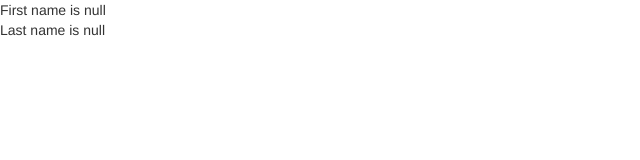
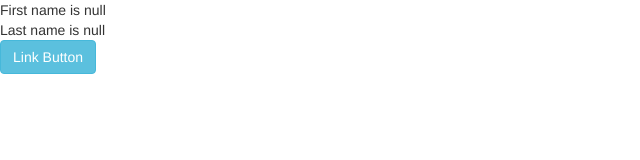
Before and after one commit to mroien/localStorage, a website: page src/pages/confirmation.html in a window 1280 px wide. Shown: the whole page, without its empty margins (0-640 px from the left). Drawn offline with nearby package versions, Linux system fonts and the light colour scheme.

Commit message:
added button to back to home

```diff
--- a/src/pages/confirmation.html
+++ b/src/pages/confirmation.html
@@ -32,6 +32,7 @@
 
 <div id="firstName"></div>
 <div id="lastName"></div>
+<a href="../../index.html" class="btn btn-info" role="button">Link Button</a>
 
 
 <link rel="stylesheet" href="https://maxcdn.bootstrapcdn.com/bootstrap/3.3.7/css/bootstrap.min.css"
```
Also changed, not shown: index.html (+1 -1 lines).
